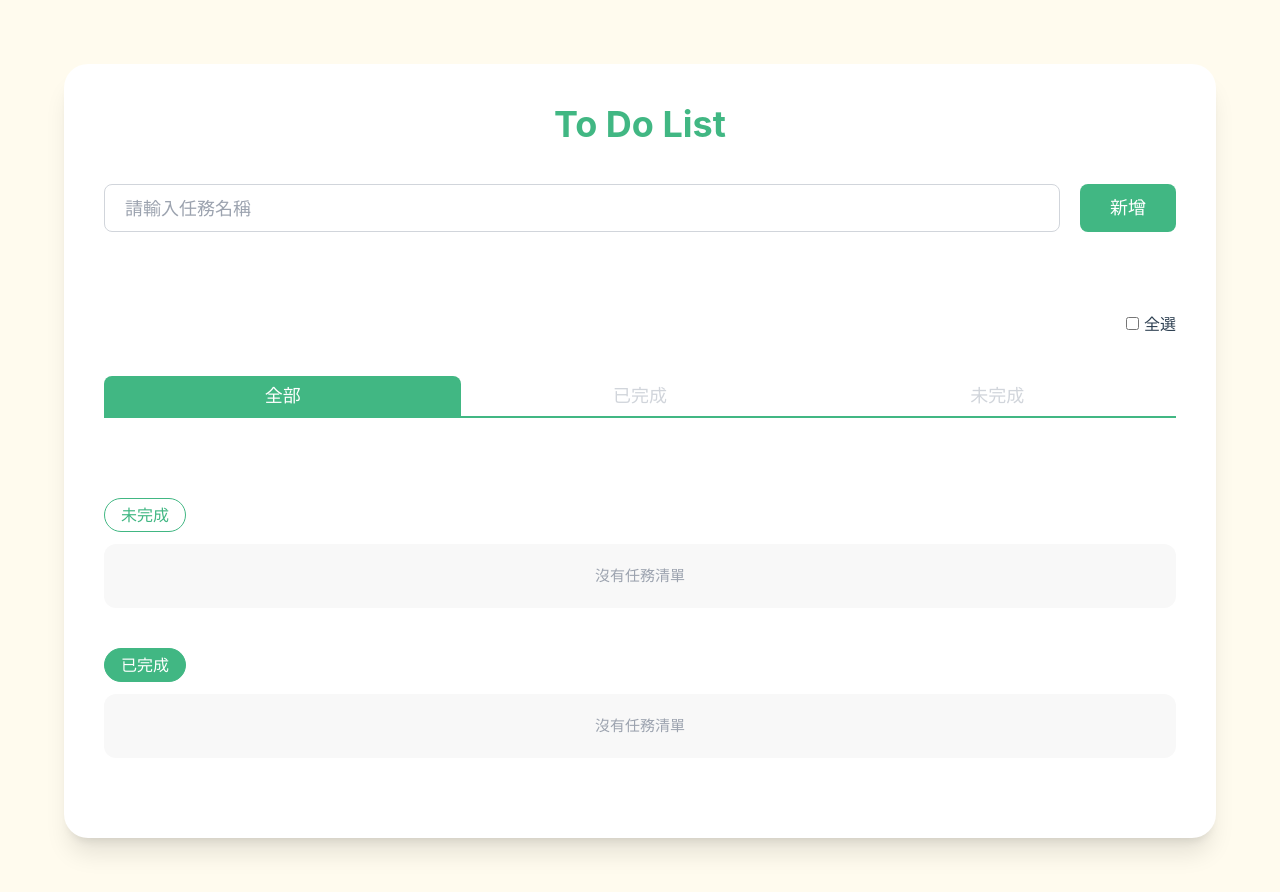
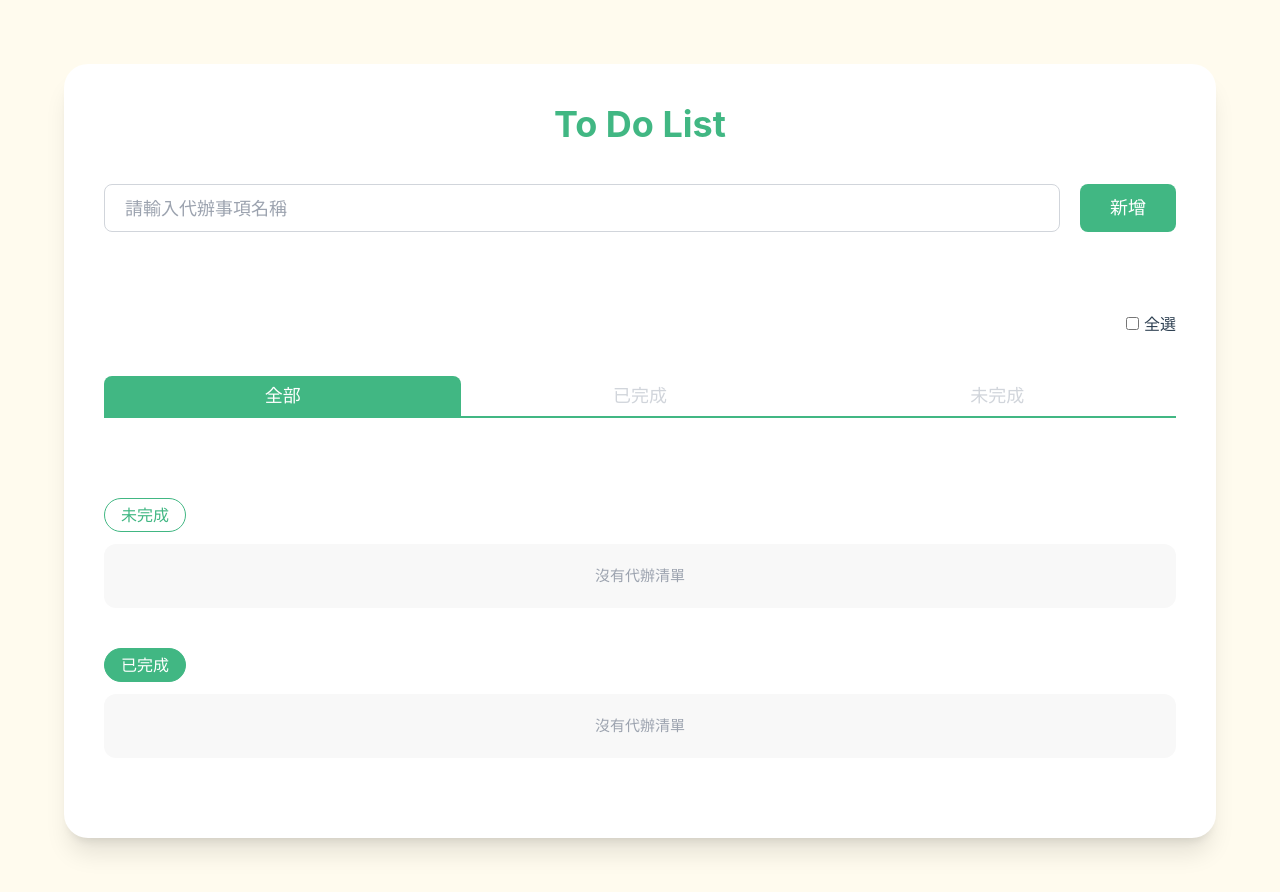
Before and after one commit to DongOrange/ToDoList, a Vue app: page / in a window 1280 px wide. Shown: the top 892 px of the page. Built offline with nearby package versions, Linux system fonts and the light colour scheme.

Commit message:
Modify text

```diff
--- a/src/App.vue
+++ b/src/App.vue
@@ -78,7 +78,7 @@ onMounted(getItem);
   <main class="w-full p-5 pb-10 bg-white shadow-xl rounded-xl lg:rounded-3xl lg:p-10">
     <h1 class="text-2xl font-bold text-center mb-10 text-primary lg:text-4xl">To Do List</h1>
     <div class="flex gap-2 mb-10 lg:gap-5 lg:mb-20">
-      <div class="flex-1"><input v-model="newItem" @keydown.enter="addNewItem()" type="text" aria-label="新增任務" class="w-full h-8 text-base border border-gray-300 rounded-md px-2 lg:text-lg lg:h-12 lg:px-5 lg:rounded-lg" placeholder="請輸入任務名稱"></div>
+      <div class="flex-1"><input v-model="newItem" @keydown.enter="addNewItem()" type="text" aria-label="新增任務" class="w-full h-8 text-base border border-gray-300 rounded-md px-2 lg:text-lg lg:h-12 lg:px-5 lg:rounded-lg" placeholder="請輸入代辦事項名稱"></div>
       <div class="w-14 lg:w-24"><button @click="addNewItem()" class="w-full bg-primary text-white text-base h-8 rounded-md lg:rounded-lg lg:text-lg lg:h-12">新增</button></div>
     </div>
 
@@ -109,7 +109,7 @@ onMounted(getItem);
             </li>
           </template>
         </ul>
-        <div v-else class="w-full h-16 mt-2 flex justify-center items-center bg-[#f8f8f8] rounded-xl text-gray-400 mt-3">沒有任務清單</div>
+        <div v-else class="w-full h-16 mt-2 flex justify-center items-center bg-[#f8f8f8] rounded-xl text-gray-400 mt-3">沒有代辦清單</div>
       </div>
 
       <div v-if="currentTab === 1 || currentTab === 0" class="mb-10">
@@ -129,7 +129,7 @@ onMounted(getItem);
             </li>
           </template>
         </ul>
-        <div v-else class="w-full h-16 mt-2 flex justify-center items-center bg-[#f8f8f8] rounded-xl text-gray-400 mt-3">沒有任務清單</div>
+        <div v-else class="w-full h-16 mt-2 flex justify-center items-center bg-[#f8f8f8] rounded-xl text-gray-400 mt-3">沒有代辦清單</div>
       </div>
 
     </div>
```
